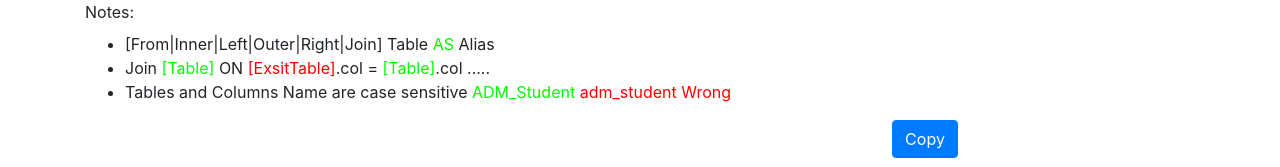
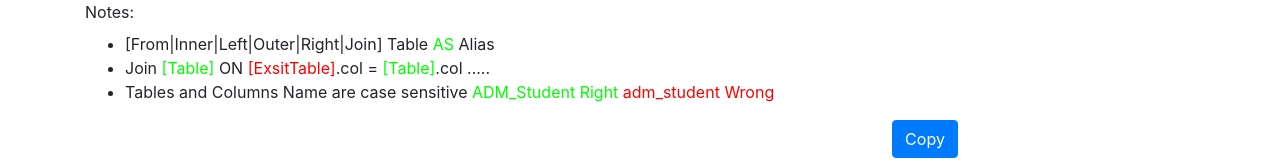
Before and after one commit to AyahAlrifai/ZSQL, a plain HTML site: page index.html in a window 1280 px wide. Shown: the top 167 px of the page. Drawn offline with nearby package versions, Linux system fonts and the light colour scheme.

Commit message:
Update index.html

```diff
--- a/index.html
+++ b/index.html
@@ -17,7 +17,7 @@
       <ul id="notes">
         <li>[From|Inner|Left|Outer|Right|Join] Table <span style="color:#00ff00">AS</span> Alias</li>
         <li>Join <span style="color:#00ff00">[Table]</span> ON <span style="color:#ff0000">[ExsitTable]</span>.col = <span style="color:#00ff00">[Table]</span>.col ..... </li>
-         <li>Tables and Columns Name are case sensitive <span style="color:#00ff00">ADM_Student</span> <span style="color:#ff0000">adm_student Wrong</span></li>
+         <li>Tables and Columns Name are case sensitive <span style="color:#00ff00">ADM_Student Right</span> <span style="color:#ff0000">adm_student Wrong</span></li>
       </ul>
       <div class="row" style="padding-bottom:1%;">
         <div class="col-lg-6 text-center"><!--<input class="btn btn-primary" type="button" value="Paste" id="paste" >--></div>
```
